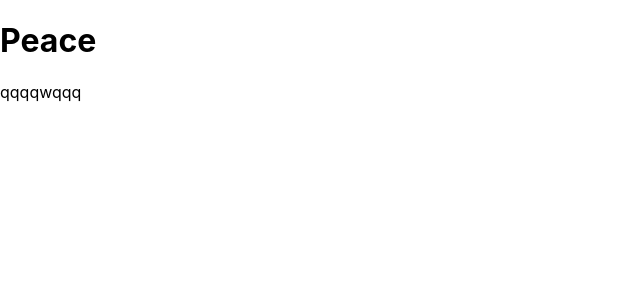
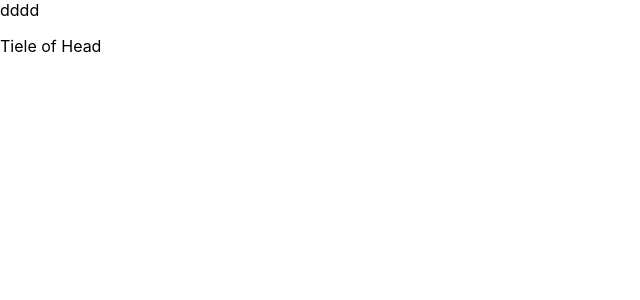
Before and after one commit to Seeker2025/my-react-hw-01, a React (Create React App) app: page / in a window 1280 px wide. Shown: the top 300 px of the page, without its empty margins (0-640 px from the left). Built offline with nearby package versions, Linux system fonts and the light colour scheme.

Commit message:
go react

```diff
--- a/src/components/App.jsx
+++ b/src/components/App.jsx
@@ -1,11 +1,12 @@
-import { Section } from "./Section/Section";
+
+import { Cards } from "./Card/Cards";
+console.log(Cards);
+
 export const App = () => {
-  return (
-    <div>
+  return(
+    <>
+         <Cards/>
+    </>
+  );
 
-          <Section title={'Peace'}/>qqqqwqqq<Section/>
-          <Section />
-       {/* {console.log(<Section/>)}    */}
-    </div>
-  );
 };
--- /dev/null
+++ b/src/components/Card/Cards.jsx
@@ -0,0 +1,8 @@
+import { Head } from '../Head/Head';
+export const Cards=()=>{
+    return (
+        <div>
+           <Head title={'Tiele of Head'}>dddd</Head>
+        </div>
+    )
+}
--- /dev/null
+++ b/src/components/Head/Head.jsx
@@ -0,0 +1,20 @@
+import PropTypes from "prop-types";
+
+export const Head =({title, children})=>{
+    console.log(title);
+    console.log(children);
+
+    return (
+        <>
+            {children}
+    <p>
+        {title}
+    </p>
+        </>
+
+    )
+};
+
+Head.propTypes = {
+    title: PropTypes.string,
+};
--- a/src/components/Section/Section.jsx
+++ /dev/null
@@ -1,13 +0,0 @@
-import PropTypes from "prop-types";
-
-export function Section({title}){
-    // console.log(title);
-
-    return <div>{title  &&  <h1>{title}</h1>}
-
-    </div>
-};
-
-Section.propTypes = {
-    title: PropTypes.string,
-};
```
